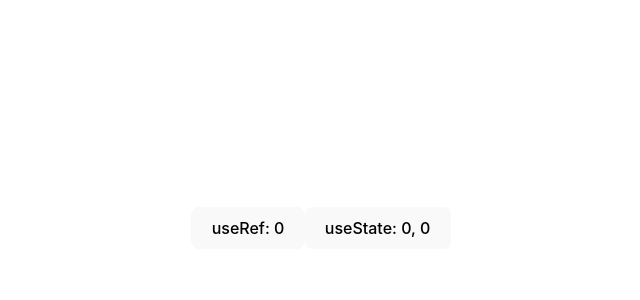
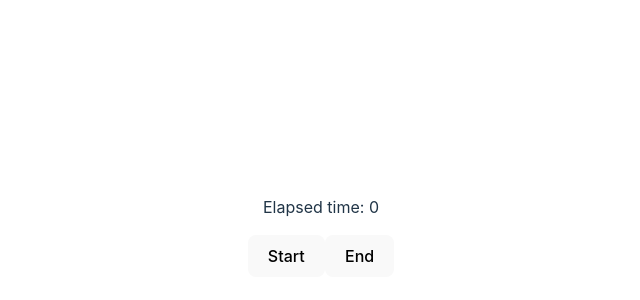
Before and after one commit to minhos3389/react-hook, a React (Vite) app: page / in a window 1280 px wide. Shown: the part 172-472 px from the top of the page, without its empty margins (319-959 px from the left). Built offline with nearby package versions, Linux system fonts and the light colour scheme.

Commit message:
Applay useRef to timer

```diff
--- a/src/App.tsx
+++ b/src/App.tsx
@@ -2,24 +2,33 @@ import { useRef, useState } from "react";
 import "./App.css";
 
 function App() {
-  const ref = useRef<number>(0);
-  console.log("rendering", ref);
-  const [count, setCount] = useState(0);
+  const [start, setStart] = useState(0);
+  const [now, setNow] = useState(0);
+  const ref = useRef<number | null>(null);
 
-  const handleRefClick = () => {
-    ref.current = ref.current + 1;
-    console.log("ref.current: ", ref.current);
+  const handleStartClick = () => {
+    setStart(Date.now());
+    setNow(Date.now());
+
+    if (ref.current) {
+      window.clearInterval(ref.current);
+    }
+    ref.current = window.setInterval(() => {
+      setNow(Date.now());
+    }, 100); // 0.1seconds
   };
-  const handleStateClick = () => {
-    setCount(count + 1);
+
+  const handleEndClick = () => {
+    if (ref.current) {
+      window.clearInterval(ref.current);
+    }
   };
 
   return (
     <div>
-      <button onClick={handleRefClick}>useRef: {ref.current}</button>
-      <button onClick={handleStateClick}>
-        useState: {`${count}, ${ref.current}`}
-      </button>
+      <p>Elapsed time: {(now - start) / 1000}</p>
+      <button onClick={handleStartClick}>Start</button>
+      <button onClick={handleEndClick}>End</button>
     </div>
   );
 }
```
